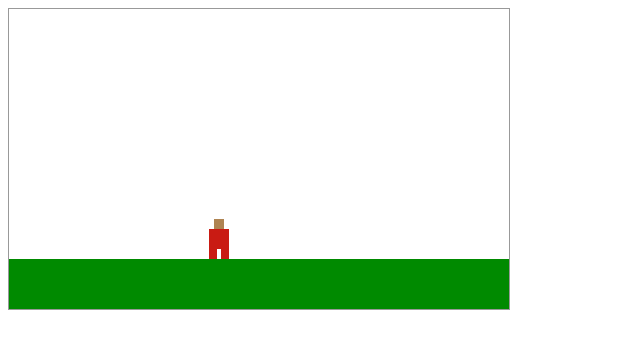
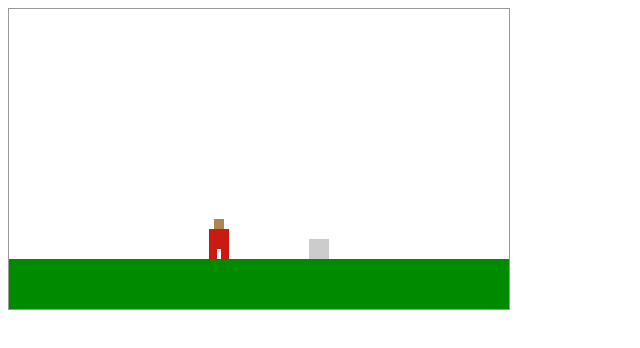
Before and after one commit to pdubroy/manuel, a website: page index.html in a window 1280 px wide. Shown: the full height of the page, 0-640 px from the left. Drawn offline with Linux system fonts and the light colour scheme.

Commit message:
Add boulder and collision detection.

```diff
--- a/index.html
+++ b/index.html
@@ -12,14 +12,21 @@
 var canvasEl = document.querySelector('canvas');
 var ctx = canvasEl.getContext('2d');
 
+var BOULDER_HEIGHT = 20;
+var BOULDER_WIDTH = 20;
+
 function clearCanvas() {
   canvasEl.width = 500;
   canvasEl.height = 300;
 }
 
 function drawBackground(state) {
+  var boulderPos = state.get('boulderPos');
   ctx.fillStyle = '#008A00';
   ctx.fillRect(0, 250, 500, 50);
+  ctx.fillStyle = '#ccc';
+  ctx.fillRect(boulderPos.get('x'), boulderPos.get('y'),
+               BOULDER_WIDTH, BOULDER_HEIGHT);
   return state;
 }
 
@@ -45,8 +52,19 @@ function drawManuel(state) {
   return state;
 }
 
+function handleCollisions(state) {
+  var pos = state.get('pos');
+  var boulderPos = state.get('boulderPos');
+  // If Manuel is overlapping the boulder, move him.
+  if (pos.get('x') + 20 > boulderPos.get('x')) {
+    return state.setIn(['pos', 'x'], boulderPos.get('x') - 20);
+  }
+  return state;
+}
+
 var initialState = Immutable.Map({
-  pos: Immutable.Map({x: 200, y: 220})  // Manuel's position.
+  pos: Immutable.Map({x: 200, y: 220}),  // Manuel's position.
+  boulderPos: Immutable.Map({x: 300, y: 230})
 });
 
 window.requestAnimationFrame(function render(state) {
@@ -55,7 +73,8 @@ window.requestAnimationFrame(function render(state) {
   var newState =
       drawManuel(
       drawBackground(
-      processInput(state)));
+      processInput(
+      handleCollisions(state))));
 
   window.requestAnimationFrame(render.bind(null, newState));
 }.bind(null, initialState));
```
